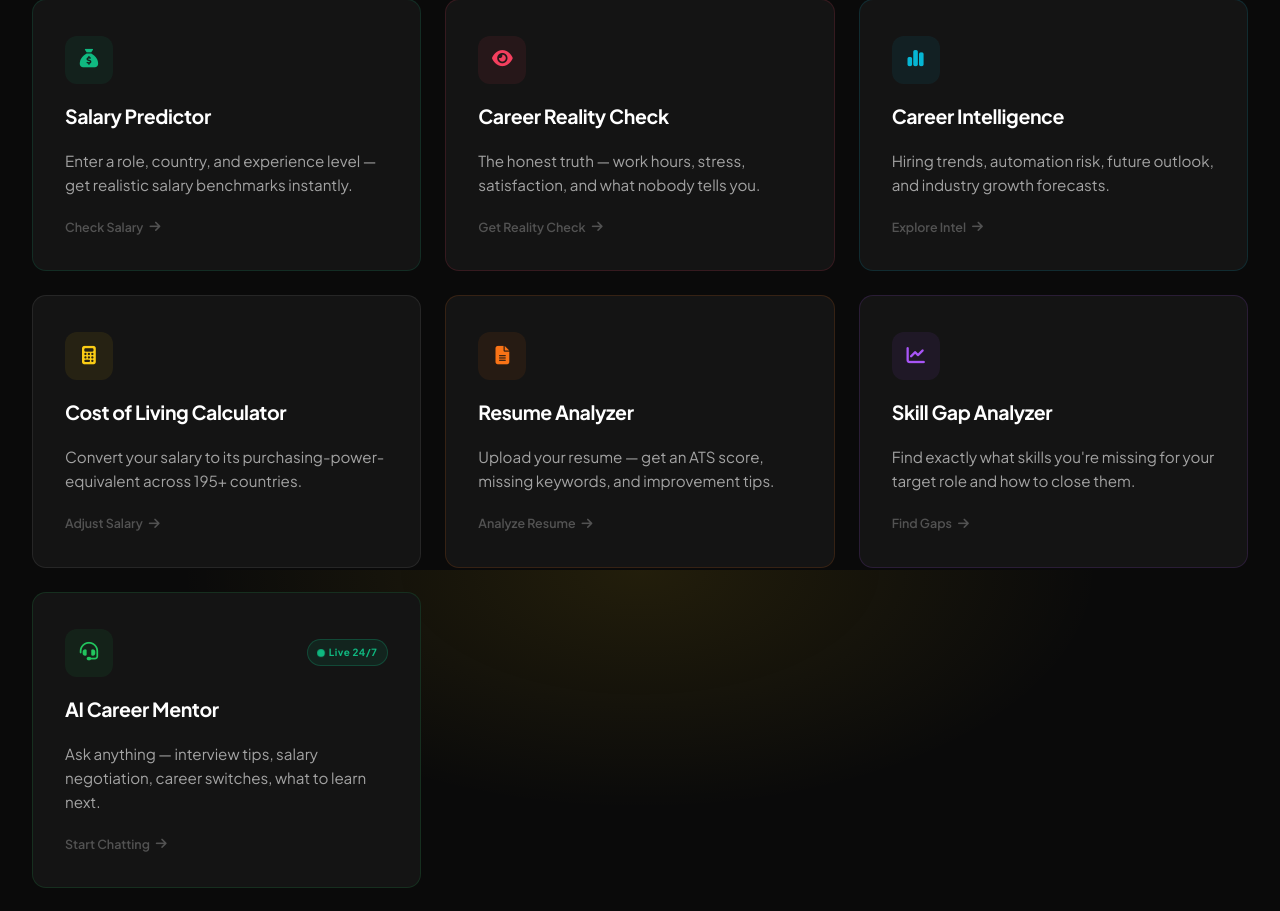
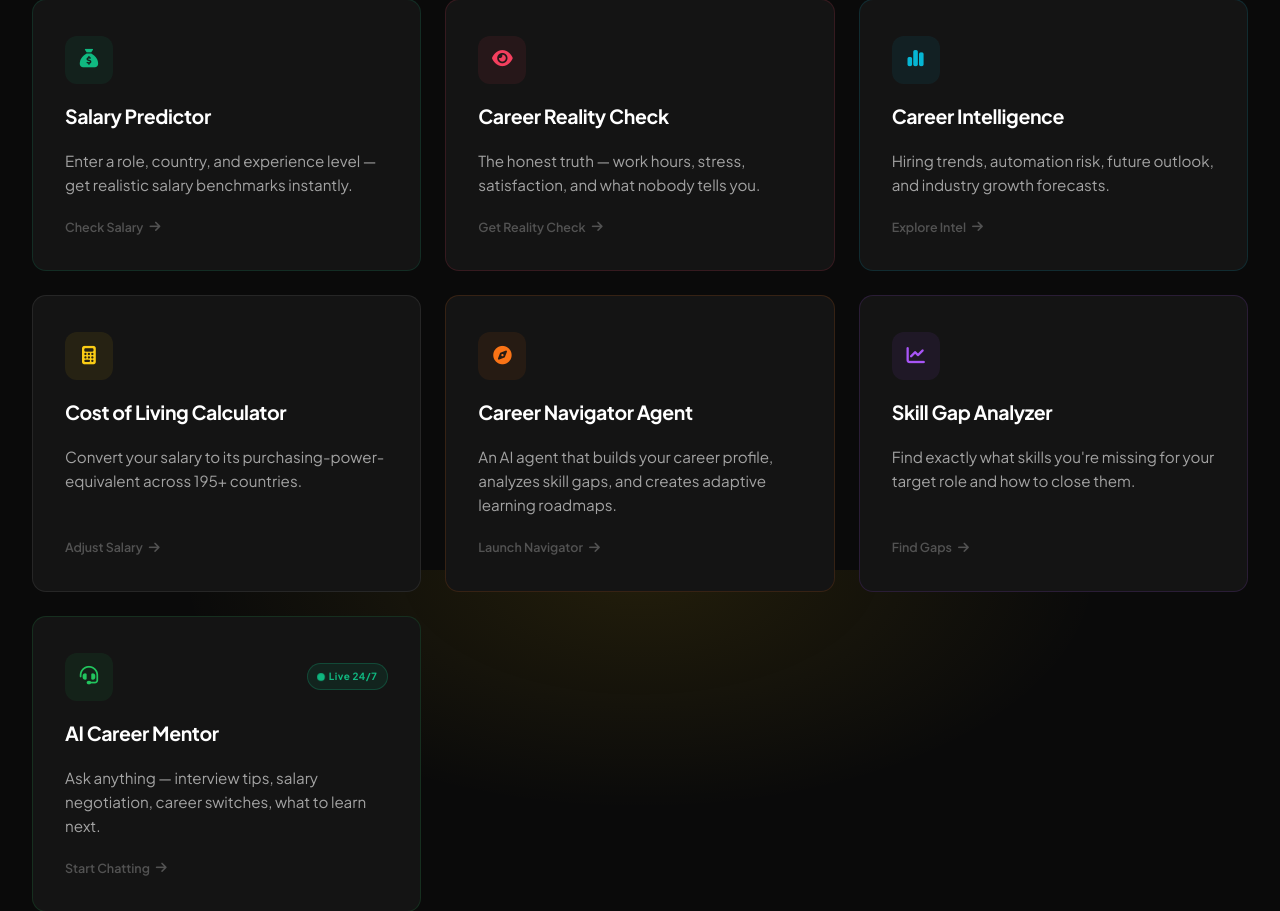
Before and after one commit to Saiprasad4194/CareerVerse, a Flask app: page / in a window 1280 px wide. Shown: the part 1830-2741 px from the top of the page. Run offline with Flask 3, Linux system fonts and the light colour scheme; some libraries are stand-ins or nearby versions.

Commit message:
Replace Resume Analyzer with Career Navigator Agent in home and about sections

```diff
--- a/templates/about.html
+++ b/templates/about.html
@@ -96,7 +96,7 @@
         <div class="mini-card reveal"><i class="fa-solid fa-chart-line"></i> <span>Skill Gap Analyzer</span></div>
         <div class="mini-card reveal reveal-delay-1"><i class="fa-solid fa-sack-dollar"></i> <span>AI Salary Predictor</span></div>
         <div class="mini-card reveal reveal-delay-2"><i class="fa-solid fa-scale-balanced"></i> <span>Career Compare AI</span></div>
-        <div class="mini-card reveal"><i class="fa-solid fa-file-pdf"></i> <span>ATS Resume Evaluator</span></div>
+        <div class="mini-card reveal"><i class="fa-solid fa-compass"></i> <span>Career Navigator Agent</span></div>
         <div class="mini-card reveal reveal-delay-1"><i class="fa-solid fa-masks-theater"></i> <span>Career Reality Check</span></div>
         <div class="mini-card reveal reveal-delay-2"><i class="fa-solid fa-chart-pie"></i> <span>Career Intelligence AI</span></div>
         <div class="mini-card reveal"><i class="fa-solid fa-calculator"></i> <span>Cost of Living &amp; PPP Calculator</span></div>
--- a/templates/index.html
+++ b/templates/index.html
@@ -267,13 +267,13 @@
             <span class="tool-cta">Adjust Salary <i class="fa-solid fa-arrow-right"></i></span>
         </a>
 
-        <a href="/resume" class="tool-card card-orange" id="tool-resume">
+        <a href="/navigator" class="tool-card card-orange" id="tool-navigator">
             <div class="tool-card-header">
-                <div class="tool-icon"><i class="fa-solid fa-file-lines"></i></div>
+                <div class="tool-icon"><i class="fa-solid fa-compass"></i></div>
             </div>
-            <h3>Resume Analyzer</h3>
-            <p>Upload your resume — get an ATS score, missing keywords, and improvement tips.</p>
-            <span class="tool-cta">Analyze Resume <i class="fa-solid fa-arrow-right"></i></span>
+            <h3>Career Navigator Agent</h3>
+            <p>An AI agent that builds your career profile, analyzes skill gaps, and creates adaptive learning roadmaps.</p>
+            <span class="tool-cta">Launch Navigator <i class="fa-solid fa-arrow-right"></i></span>
         </a>
 
         <a href="/skill-gap" class="tool-card card-purple" id="tool-skillgap">
```
